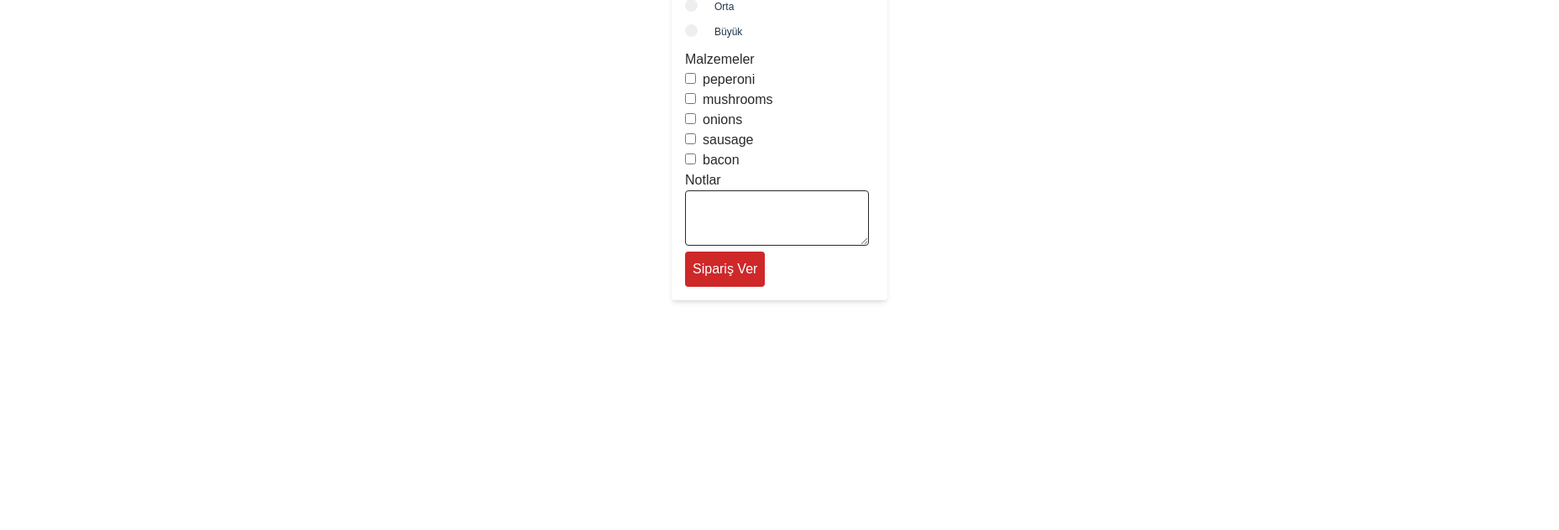
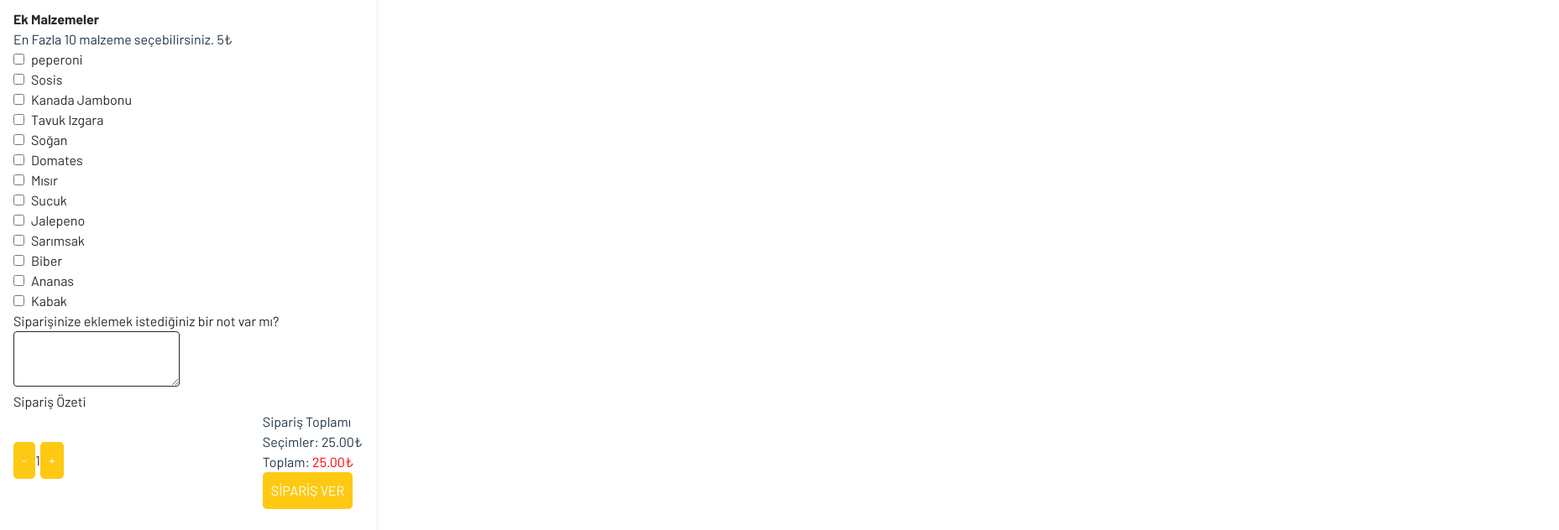
Before and after one commit to KemalArasTosunlar/s8-challamge-pizza-kemal, a React (Vite) app: page /order in a window 1280 px wide. Shown: the part 232-864 px from the top of the page at 84% size, 1857 px wide, since content can reach past the window. Built offline with nearby package versions, Linux system fonts and the light colour scheme.

Commit message:
Update OrderPizza component with new styles and quantity control; enhance layout and improve user experience

```diff
--- a/src/OrderPizza.css
+++ b/src/OrderPizza.css
@@ -1,12 +1,12 @@
-/* OrderPizza.css */
+@import url('https://fonts.googleapis.com/css2?family=Barlow:wght@400;700&display=swap');
 
 body {
     margin: 0;
-    font-family: Arial, sans-serif;
+    font-family: 'Barlow', sans-serif; /* Updated font to Barlow */
 }
 
 .max-w-md {
-    max-width: 600px; /* Set a maximum width for the form */
+    max-width: 2000px; /* Increased maximum width for the form */
     margin: 0 auto; /* Center the form horizontally */
 }
 
@@ -16,6 +16,7 @@ body {
 
 .text-dark {
     color: #292929; /* Text color for labels */
+    font-weight: bold; /* Make the text bold */
 }
 
 .border {
@@ -45,7 +46,7 @@ body {
     padding-left: 35px;
     margin-bottom: 12px;
     cursor: pointer;
-  font-size: 12px; /* Adjusted font size */
+    font-size: 12px; /* Adjusted font size */
     -webkit-user-select: none;
     -moz-user-select: none;
     -ms-user-select: none;
@@ -103,3 +104,22 @@ body {
     border-radius: 50%;
     background: white;
 }
+
+/* Button styles */
+.quantity-control button {
+    background-color: #FDC913; /* Set background color for + and - buttons */
+    border: none; /* Remove default border */
+    color: white; /* Set text color to white */
+    padding: 10px; /* Add padding */
+    border-radius: 5px; /* Rounded corners */
+    cursor: pointer; /* Pointer cursor on hover */
+}
+
+.order-button {
+    background-color: #FDC913; /* Set background color for Sipariş Ver button */
+    border: none; /* Remove default border */
+    color: white; /* Set text color to white */
+    padding: 10px; /* Add padding */
+    border-radius: 5px; /* Rounded corners */
+    cursor: pointer; /* Pointer cursor on hover */
+}
--- a/src/OrderPizza.jsx
+++ b/src/OrderPizza.jsx
@@ -6,6 +6,7 @@ import Navbar from './components/NavBar/NavBar'; // Importing the Navbar compone
 import './OrderPizza.css'; // Importing the CSS file for styles
 
 const OrderPizza = () => {
+    const [quantity, setQuantity] = useState(1); // Initialize quantity state
     const [name, setName] = useState('');
     const [size, setSize] = useState('');
     const [dough, setDough] = useState(''); // State for dough thickness
@@ -33,8 +34,8 @@ const OrderPizza = () => {
     };
 
     return (
-        <div style={{ height: '100vh' }}>
-            <Form onSubmit={handleSubmit} className="max-w-md mx-auto p-4 bg-gray rounded shadow-md" style={{ marginLeft: '800px', marginRight: '800px' }}>
+        <div style={{ height: '100vh', display: "flex" }}>
+            <Form onSubmit={handleSubmit} className="max-w-md mx-auto p-4 bg-gray rounded shadow-md">
                 <FormGroup>
                     <Label for="name" className="text-[#292929]">İsim</Label>
                     <Input
@@ -48,7 +49,9 @@ const OrderPizza = () => {
                 </FormGroup>
                 <div style={{ display: 'flex', justifyContent: 'space-between' }}>
                     <FormGroup style={{ marginRight: '20px' }}>
-                        <Label for="size" className="text-[#292929]">Boyut Seç <span style={{ color: 'red' }}>*</span></Label>
+                        <Label for="size" className="text-[#292929]">
+                            <strong>Boyut Seç</strong> <span style={{ color: 'red' }}>*</span>
+                        </Label>
                         <div>
                             <label className="container">Küçük
                                 <input type="radio" name="size" value="small" onChange={(e) => setSize(e.target.value)} />
@@ -65,7 +68,9 @@ const OrderPizza = () => {
                         </div>
                     </FormGroup>
                     <FormGroup>
-                        <Label for="dough" className="text-[#292929]">Hamur Kalınlığı <span style={{ color: 'red' }}>*</span></Label>
+                        <Label for="dough" className="text-[#292929]">
+                            <strong>Hamur Kalınlığı</strong> <span style={{ color: 'red' }}>*</span>
+                        </Label>
                         <Input
                             type="select"
                             id="dough"
@@ -80,9 +85,12 @@ const OrderPizza = () => {
                     </FormGroup>
                 </div>
                 <FormGroup>
-                    <Label for="toppings" className="text-[#292929]">Malzemeler</Label>
+                    <Label for="toppings">
+                        <strong className="text-[#292929]">Ek Malzemeler</strong>
+                    </Label>
+                    <p>En Fazla 10 malzeme seçebilirsiniz. 5₺</p>
                     <div>
-                        {['peperoni', 'mushrooms', 'onions', 'sausage', 'bacon'].map((topping) => (
+                        {['peperoni', 'Sosis', 'Kanada Jambonu', 'Tavuk Izgara', 'Soğan', 'Domates', 'Mısır', 'Sucuk', 'Jalepeno', 'Sarımsak', 'Biber', 'Ananas', 'Kabak'].map((topping) => (
                             <div key={topping}>
                                 <Input
                                     type="checkbox"
@@ -97,7 +105,7 @@ const OrderPizza = () => {
                     </div>
                 </FormGroup>
                 <FormGroup>
-                    <Label for="notes" className="text-[#292929]">Notlar</Label>
+                    <Label for="notes" className="text-[#292929]">Siparişinize eklemek istediğiniz bir not var mı?</Label>
                     <Input
                         type="textarea"
                         id="notes"
@@ -106,7 +114,22 @@ const OrderPizza = () => {
                         className="border border-[#292929] rounded p-2"
                     />
                 </FormGroup>
-                <Button type="submit" className="bg-[#CE2829] text-white rounded p-2 hover:bg-red-600">Sipariş Ver</Button>
+                <FormGroup>
+                    <Label className="text-[#292929]">Sipariş Özeti</Label>
+                        <div style={{ display: 'flex', justifyContent: 'space-between', alignItems: 'center' }}>
+                            <div className="quantity-control">
+                                <button type="button" className="decrease" onClick={() => setQuantity(Math.max(1, quantity - 1))}>-</button>
+                                <span className="quantity">{quantity}</span>
+                                <button type="button" className="increase" onClick={() => setQuantity(quantity + 1)}>+</button>
+                            </div>
+                            <div className="summary-box">
+                                <h3>Sipariş Toplamı</h3>
+                                <p>Seçimler: <span className="selections">25.00₺</span></p>
+                                <p>Toplam: <span className="total" style={{ color: 'red' }}>{(25.00 * quantity).toFixed(2)}₺</span></p>
+                                <button type="button" className="order-button" onClick={handleSubmit}>SİPARİŞ VER</button>
+                            </div>
+                        </div>
+                </FormGroup>
             </Form>
         </div>
     );
```
